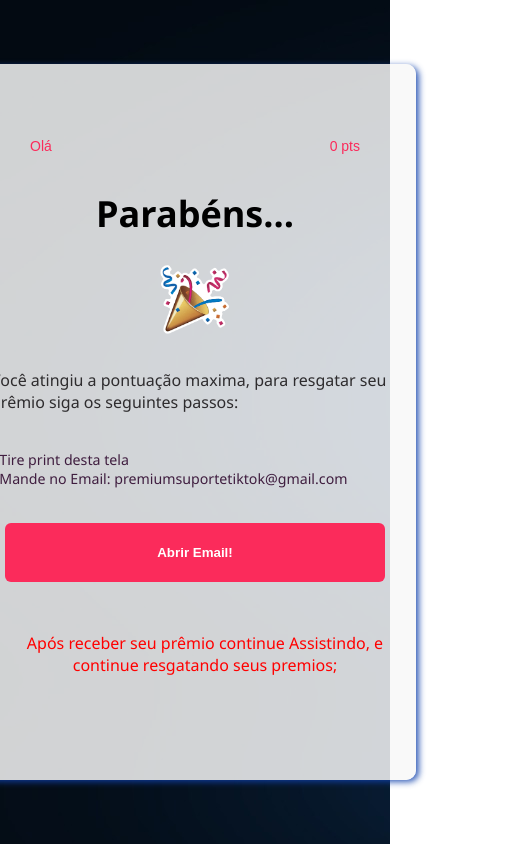
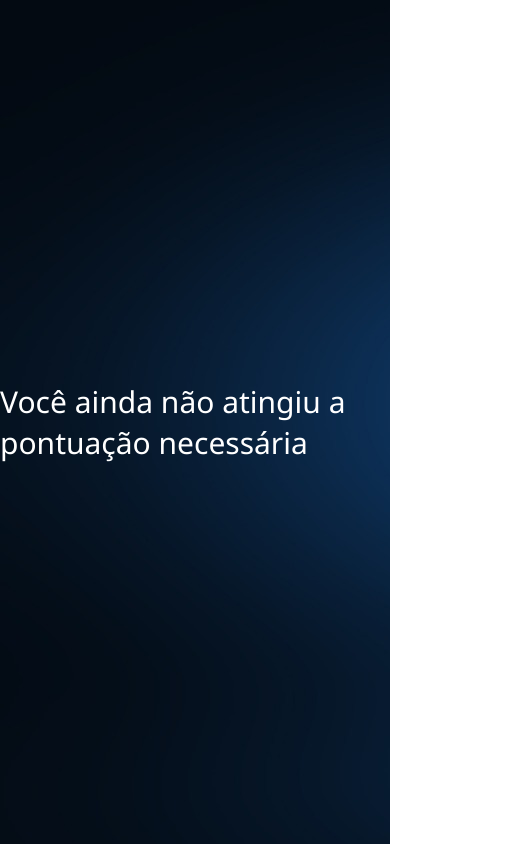
Before and after one commit to SamuelMorais030202/tiktok-project, a React (Create React App) app: page /privete in a window 390 px wide. Shown: the whole page, 523 px wide, since content can reach past the window. Built offline with nearby package versions, Linux system fonts and the light colour scheme; no server answers.

Commit message:
Iniciando a parte final do projeto

```diff
--- a/src/pages/MainPage.jsx
+++ b/src/pages/MainPage.jsx
@@ -31,6 +31,7 @@ export default function MainPage() {
   }, [test, pts]);
 
   const handleClick = () => {
+    if (pts < 40) {
       Axios.post("http://localhost:3001/ponto", {
         idUsuario: test,
       }).then((response) => {
@@ -48,6 +49,9 @@ export default function MainPage() {
         const pstInicial = Object.values(response.data[0])
         setPts(pstInicial);
       });
+    } else {
+      alert("parabéns você conclui a meta, troque seus pontos");
+    }
   }
 
   const handleCopyClick = () => {
@@ -62,7 +66,12 @@ export default function MainPage() {
 
   const handleHabilit = () => {
   if (pts * 7.5 === 300) {
-    history.push('/privete')
+    history.push('/privete');
+    Axios.post("http://localhost:3001/compartilhar", {
+      idUsuario: test,
+    });
+  } else {
+    alert('Você ainda não pode trocar seus pontos');
   }
   };
 
--- a/src/pages/Privete.jsx
+++ b/src/pages/Privete.jsx
@@ -3,10 +3,13 @@ import '../styles/WatchVideos.css'
 import Axios from "axios";
 import '../styles/Privete.css'
 import imgParabens from '../images/logoPara.png'
+import { useHistory } from "react-router";
 
 export default function Privete (){
   const [date, setDate] = useState({});
   const [pts, setPts] = useState(0);
+
+  const history = useHistory();
 
   const test = localStorage.getItem('app');
   useEffect(()  => {
@@ -27,8 +30,18 @@ export default function Privete (){
     window.location.href = "mailto:premiumsuportetiktok@gmail.com";
   }
 
+  const newGame = () => {
+    Axios.post("http://localhost:3001/reset", {
+      idUsuario: test,
+    });
+    history.push('/about');
+  }
+
   return (
     <div className="container-privete-main">
+      {
+        pts[0] === 40
+        ? (
           <div className="conteudo-privete-video">
           <header className="header-privete">
             <h4 className="name-privete">
@@ -60,9 +73,12 @@ export default function Privete (){
                 <div className="alert-video-text">
                   <p className="name-user">Após receber seu prêmio continue Assistindo, e continue resgatando seus premios;</p>
                 </div>
+                <button onClick={ () => newGame() } className="button-video">Jogue Novamente</button>
             </div>
           </div>
         </div>
+        ) : <h1>Você ainda não atingiu a pontuação necessária</h1>
+      }
     </div>
   );
 }
--- a/src/styles/Login.css
+++ b/src/styles/Login.css
@@ -48,6 +48,7 @@
   margin-bottom: 10px;
   border-color: rgb(9,23,71);
   background: none;
+  padding: 12px;
 }
 
 .input-password {
@@ -57,6 +58,7 @@
   margin-bottom: 10px;
   border-color: rgb(9,23,71);
   background: none;
+  padding: 12px;
 }
 
 .password-msg {
--- a/src/styles/MainPage.css
+++ b/src/styles/MainPage.css
@@ -97,42 +97,17 @@
   border-radius: 11px;
 }
 
-/* @media screen and (max-width: 599px) {
-  .header-main-page {
-    display: flex;
-    justify-content: space-between;
-    gap: 110px;
-    color: white;
-    font-family: Arial, Helvetica, sans-serif;
-    font-size: 14px;
-    margin-top: 20px;
-    width: 300px;
-  }
-
+@media screen and (max-width: 599px) {
   .main-main-page {
     background-color: rgba(255, 255, 255, 0.726);
     margin-top: 10px;
     display: flex;
     flex-direction: column;
     align-items: center;
-    width: 400px;
-    padding: 12px;
+    width: 370px;
+    padding: 5px;
     border: none;
     border-radius: 15px;
     box-shadow: 4px 2px 1px rgba(0, 0, 0, 0.507);
   }
-
-  .pts-user-main-page {
-    background-color: rgb(8, 34, 121);
-    border-radius: 12px;
-    height: 20px;
-  }
-
-  .bara-main-page {
-    background-color: rgb(162, 162, 238);
-    border-radius: 12px;
-    width: 400px;
-    height: 20px;
-    margin-bottom: 20px;
-  }
-} */
+}
--- a/src/styles/Privete.css
+++ b/src/styles/Privete.css
@@ -1,18 +1,24 @@
+* {
+    margin: 0;
+    padding: 0;
+}
+
 .container-privete-main {
+    height: 100vh;
+    width: 100vw;
     background-image: url('../images/backgroundImg.jpeg');
     color: white;
     font-family: 'Segoe UI', Tahoma, Geneva, Verdana, sans-serif;
     display: flex;
     justify-content: center;
     align-items: center;
-    min-height: 100vh;
 }
 
 .conteudo-privete-video {
     background-color: rgba(248, 248, 248, 0.842);
     display: flex;
     color: rgb(255, 0, 0);
-    margin-top: 20px;
+    margin-top: 10px;
     margin-bottom: 20px;
     justify-content: center;
     align-items: center;
@@ -31,7 +37,7 @@
     color: rgb(0, 0, 0);
     font-family: Arial, Helvetica, sans-serif;
     font-size: 14px;
-    margin-bottom: 30px;
+    margin-bottom: 10px;
     width: 330px;
 }
 
@@ -49,18 +55,18 @@
   font-size: 14.2px;
   font-weight: 70;
   color: rgb(63, 29, 63);
-  width: 63vh;
+  width: 320px;
   margin-bottom: 5px;
   display: flex;
   flex-direction: column;
   text-align: start;
-  margin-bottom: 15px;
+  margin-bottom: 8px;
 }
 
 .imgPrevete {
     width: 10vh;
-    margin-bottom: 23px;
-    margin-top: 20px;
+    margin-bottom: 14px;
+    margin-top: 5px;
 }
 
 .title-video-privete {
@@ -75,11 +81,11 @@
     font-weight: 70;
     color: rgb(46, 44, 46);
     width: 63vh;
-  margin-bottom: 5px;
+    margin-bottom: 3px;
     display: flex;
     flex-direction: column;
     text-align: start;
-  margin-bottom: 15px;
+    margin-bottom: 1px;
 }
 
 @media screen and (max-width: 599px) {
@@ -97,11 +103,11 @@
         background-color: rgba(248, 248, 248, 0.842);
         display: flex;
         color: rgb(255, 0, 0);
-        margin-top: 20px;
+        margin-top: 10px;
         margin-bottom: 20px;
         justify-content: center;
         align-items: center;
-        max-width: 43vh;
+        width: 300px;
         flex-direction: column;
         height: 80vh;
         padding: 20px 40px;
@@ -118,6 +124,6 @@
         display: flex;
         flex-direction: column;
         text-align: start;
-      margin-bottom: 15px;
+        margin-bottom: 2px;
     }
 }
```
Also changed, not shown: server.js (+10 -0 lines). Lines whose indentation alone changed are shown as unchanged.
